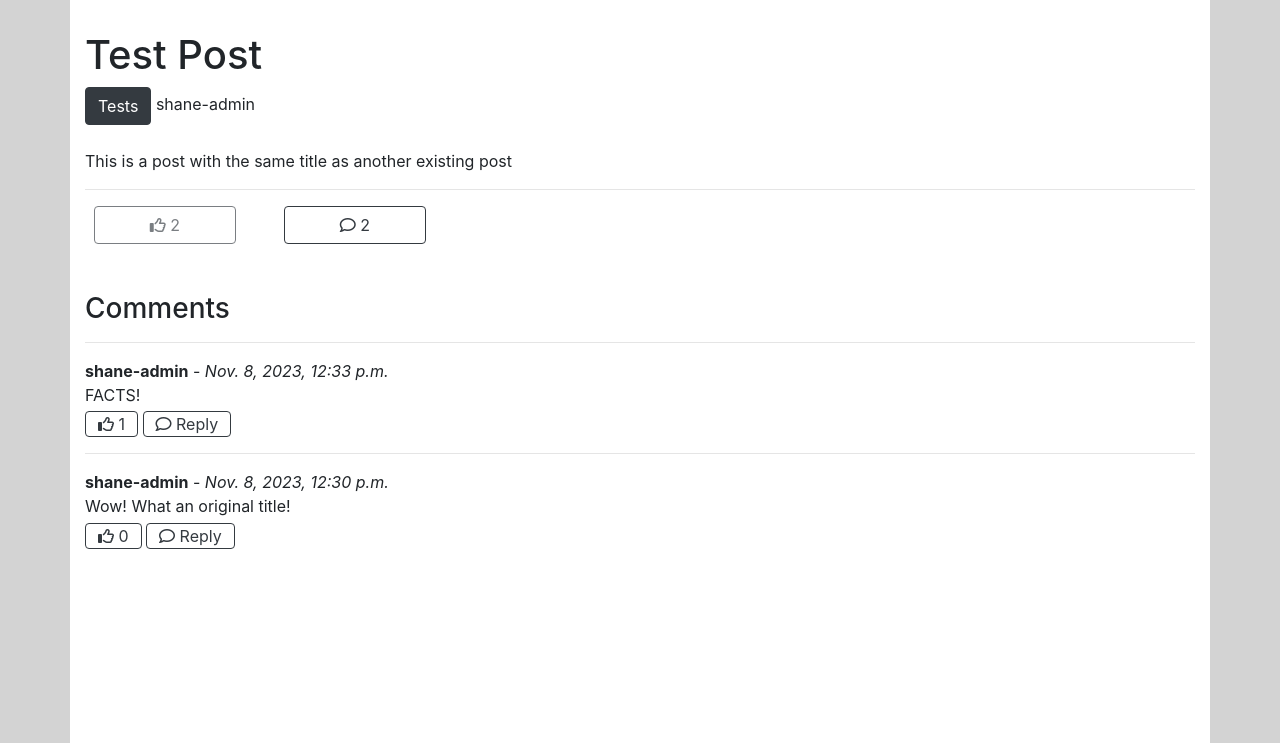
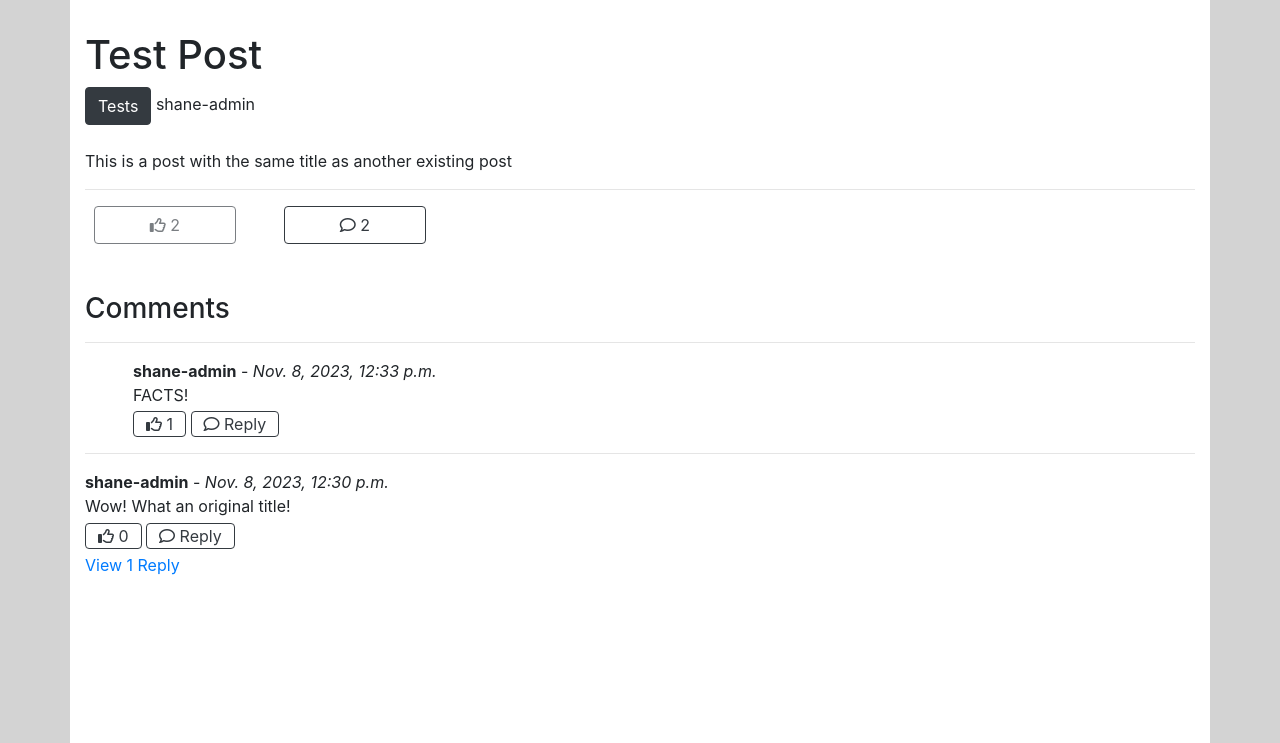
Before and after one commit to ShaneByrne0963/conversate-dot-com, a Django app: a page that uses templates/view_full_post.html in a window 1280 px wide. Shown: the part 57-800 px from the top of the page. Run offline with Django 3.2, Linux system fonts and the light colour scheme; data comes from the database, SQL or seed files in the repository; some libraries are stand-ins or nearby versions.

Commit message:
Add layout for comment replies

```diff
--- a/forum/models.py
+++ b/forum/models.py
@@ -66,3 +66,6 @@ class Comment(models.Model):
 
     def number_of_likes(self):
         return self.likes.count()
+
+    def number_of_replies(self):
+        return self.replies.count()
--- a/templates/view_full_post.html
+++ b/templates/view_full_post.html
@@ -1,4 +1,5 @@
 {% extends "base.html" %}
+{% load static %}
 
 {% block title %}
     {{ post.title }} - Conversate
@@ -70,6 +71,11 @@
             <h3>Comments</h3>
             <hr>
             {% for comment in comments %}
+                {% if comment.reply_to %}
+                    <div id="reply-to-{{ comment.reply_to.id }}" class="comment reply ml-3 ml-sm-4 ml-lg-5">
+                {% else %}
+                    <div id="comment-{{ comment.id }}" class="comment">
+                {% endif %}
                     <strong>{{ comment.posted_by }}</strong> -
                     <em>{{ comment.posted_on }}</em>
                     <p class="mb-1">{{ comment.content }}</p>
@@ -91,22 +97,45 @@
 
                         <!-- Reply button and dropdown -->
                         <button class="btn btn-small btn-outline-dark py-0" type="button" data-toggle="collapse"
-                        data-target="#reply-to-{{ comment.id }}" aria-expanded="false" aria-controls="reply-to-{{ comment.id }}">
+                            data-target="#reply-toggle-{{ comment.id }}" aria-expanded="false" aria-controls="reply-toggle-{{ comment.id }}">
                             <i class="fa-regular fa-comment"></i>
                             Reply
                         </button>
-                    <form method="POST" action="{% url 'send_comment' post.slug %}" class="collapse reply-collapse" id="reply-to-{{ comment.id }}">
+                        <form method="POST" action="{% url 'send_comment' post.slug %}" class="collapse reply-collapse" id="reply-toggle-{{ comment.id }}">
                             {% csrf_token %}
+
+                            <!-- Hidden input to tell the view which comment is being replied to -->
+                            {% if comment.reply_to %}
+                                <input type="hidden" name="reply" value="{{ comment.reply_to.id }}" aria-hidden="true">
+                            {% else %}
                                 <input type="hidden" name="reply" value="{{ comment.id }}" aria-hidden="true">
+                            {% endif %}
+                            <!-- /.hidden-input -->
+
                             <div class="form-group mb-1">
                                 <textarea class="form-control" name="content" rows="3" required></textarea>
                             </div>
                             <input type="submit" class="btn btn-outline-dark" value="Reply"></input>
                             <input type="reset" class="btn btn-outline-dark" value="Cancel" data-toggle="collapse"
-                            data-target="#reply-to-{{ comment.id }}" aria-expanded="false" aria-controls="reply-to-{{ comment.id }}"></input>
+                                data-target="#reply-toggle-{{ comment.id }}" aria-expanded="false" aria-controls="reply-toggle-{{ comment.id }}"></input>
                         </form>
                         <!-- /.reply -->
                     </div>
+                </div>
+
+                <!-- Anchor to show replies -->
+                {% if comment.number_of_replies %}
+                    <a href="#" class="reply-toggle d-inline-block mt-1">
+                        {% if comment.number_of_replies == 1 %}
+                            View 1 Reply
+                        {% else %}
+                            View {{ comment.number_of_replies }} Replies
+                        {% endif %}
+                    </a>
+                    <div class="replies"></div>
+                {% endif %}
+                <!-- /.reply-anchor -->
+
                 {% if not forloop.last %}
                     <hr>
                 {% endif %}
@@ -114,3 +143,7 @@
         {% endif %}
     </div>
 {% endblock %}
+
+{% block scripts %}
+<script src="{% static 'js/comments.js' %}"></script>
+{% endblock %}
```
Lines whose indentation alone changed are shown as unchanged.
